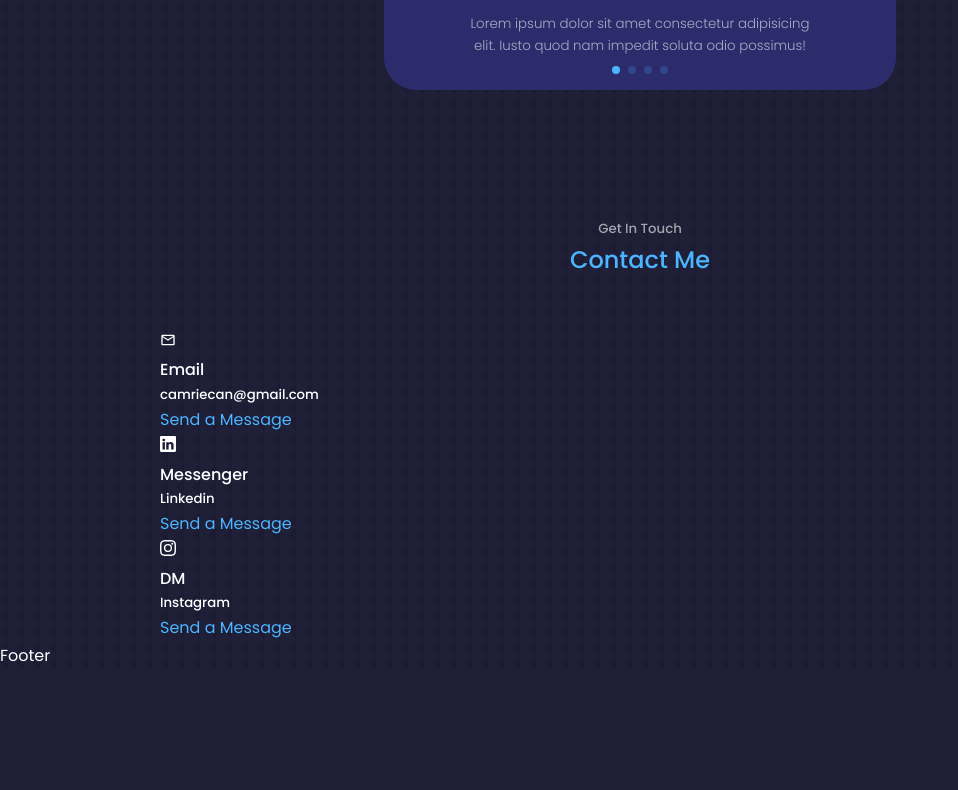
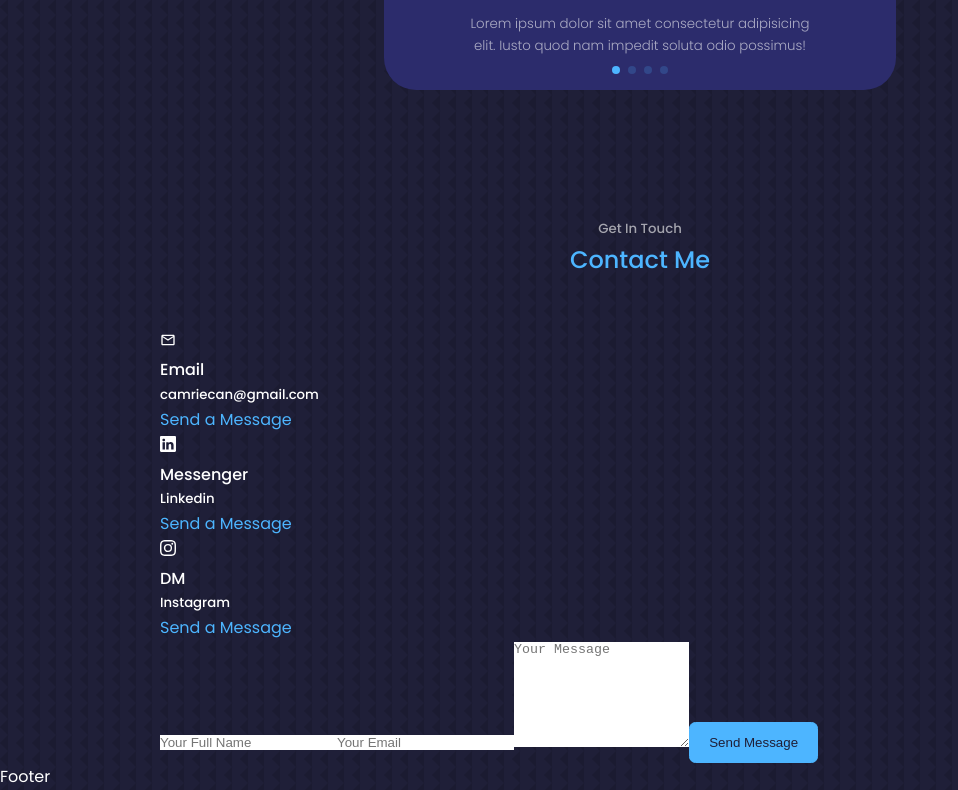
Before and after one commit to CameronRiecan/CameronRiecan.github.io, a React (Create React App) app: page / in a window 1280 px wide. Shown: the part 4945-5735 px from the top of the page, without its empty margins (0-958 px from the left). Before the commit the page ends 5614 px from the top, so only its background shows below. Built offline with nearby package versions, Linux system fonts and the light colour scheme.

Commit message:
add basic form to submit message

```diff
--- a/src/components/contact/Contact.jsx
+++ b/src/components/contact/Contact.jsx
@@ -16,7 +16,7 @@
             <MdOutlineEmail />
             <h4>Email</h4>
             <h5>camriecan@gmail.com</h5>
-            <a href='mailto:camriecan@gmail.com'>Send a Message</a>
+            <a href='mailto:camriecan@gmail.com' target='_blank'>Send a Message</a>
           </article>
           <article className='contact_option'>
             <BsLinkedin />
@@ -33,7 +33,12 @@
         </div>
         {/* End of Contact Options */}
 
-        <form action=''></form>
+        <form action=''>
+          <input type="text" name='name' placeholder='Your Full Name' required />
+          <input type='email' name='email' placeholder='Your Email' required />
+          <textarea name='message' rows='7' placeholder='Your Message' required></textarea>
+          <button type='submit' className='btn btn-primary'>Send Message</button>
+        </form>
       </div>
     </section>
   )
```
